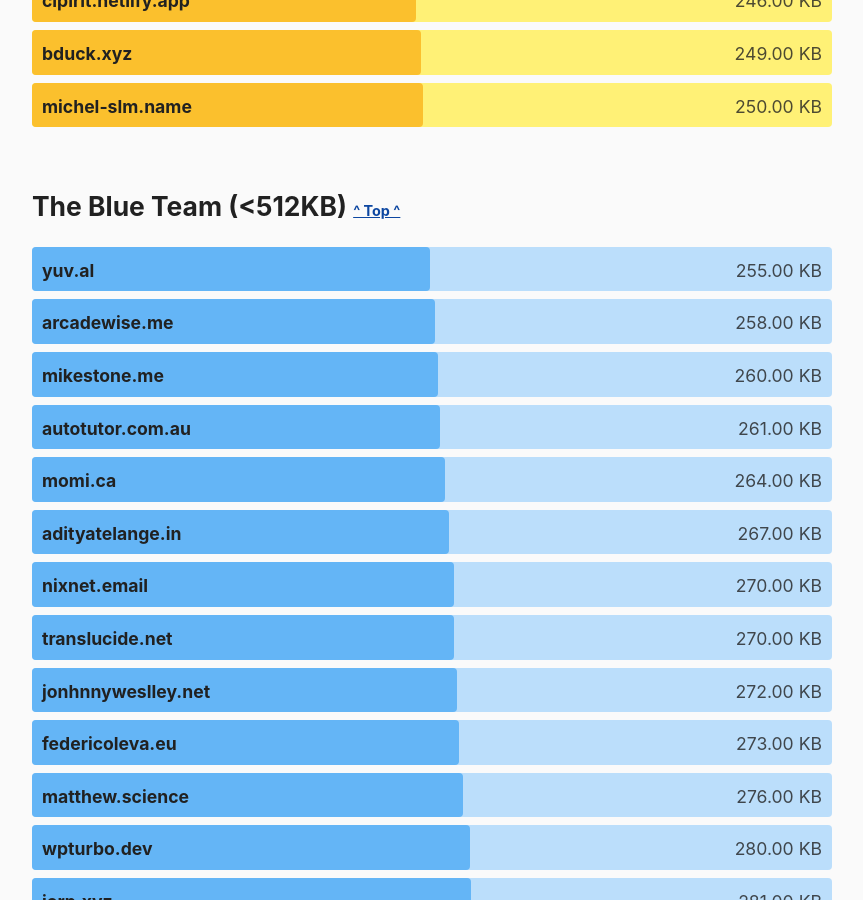
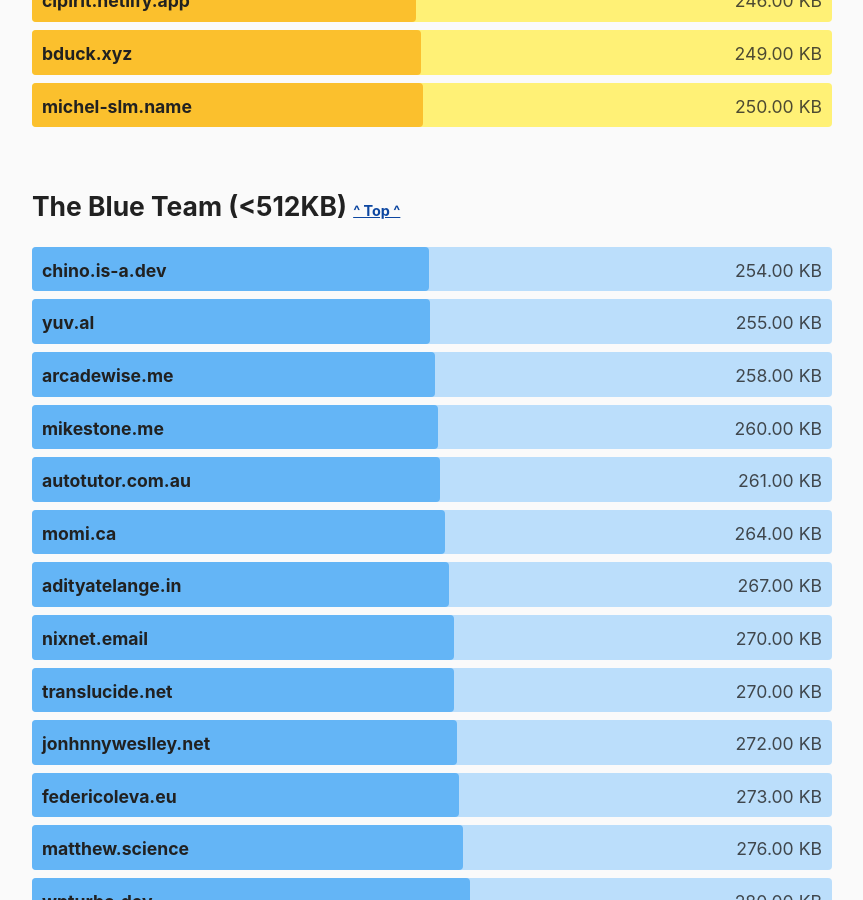
Before and after one commit to kevquirk/512kb.club, a Jekyll site: the page built from index.md, in a window 1280 px wide and 900 px high, scrolled down 29211 px. Shown: the whole window, without its empty margins (208-1071 px from the left). Built offline with Jekyll 4.4.1, drawn with Linux system fonts in a browser that asks for light colours; some of the changed text lies outside the part shown.

Commit message:
Update size for chino.is-a.dev

```diff
--- a/_data/sites.yml
+++ b/_data/sites.yml
@@ -635,8 +635,8 @@
 
 - domain: chino.is-a.dev
   url: https://chino.is-a.dev/
-  size: 418
-  last_checked: 2023-02-01
+  size: 254
+  last_checked: 2023-08-01
 
 - domain: christianoliff.com
   url: https://christianoliff.com/
```
